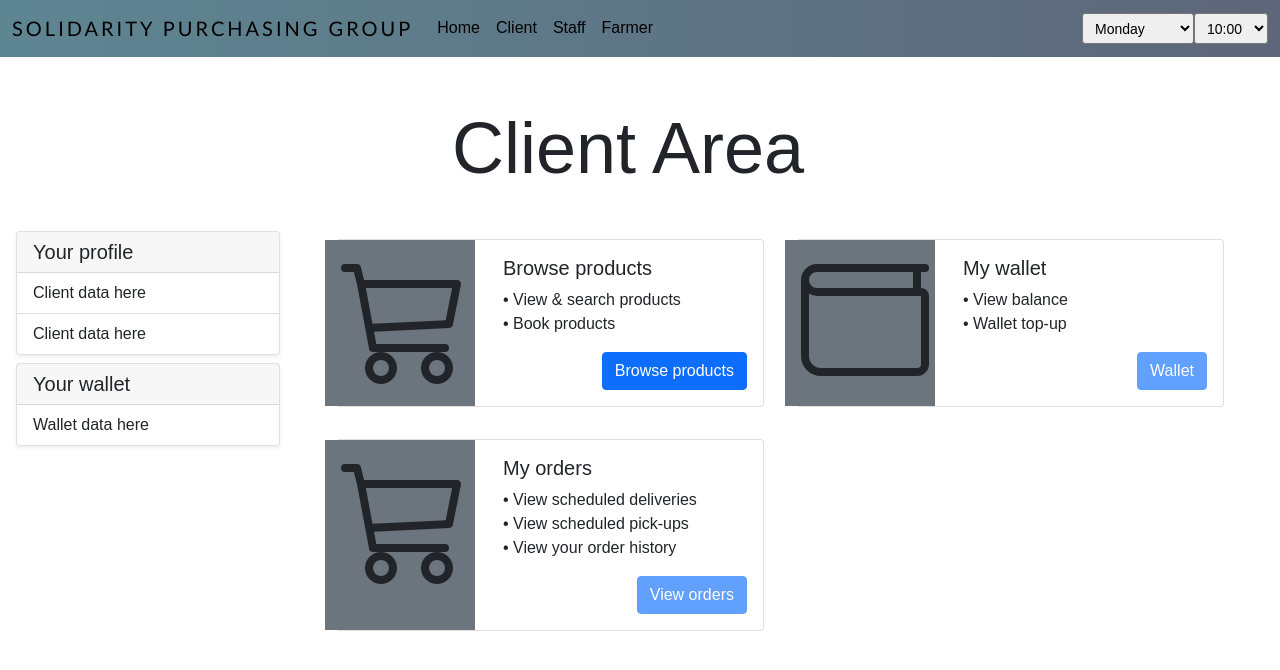
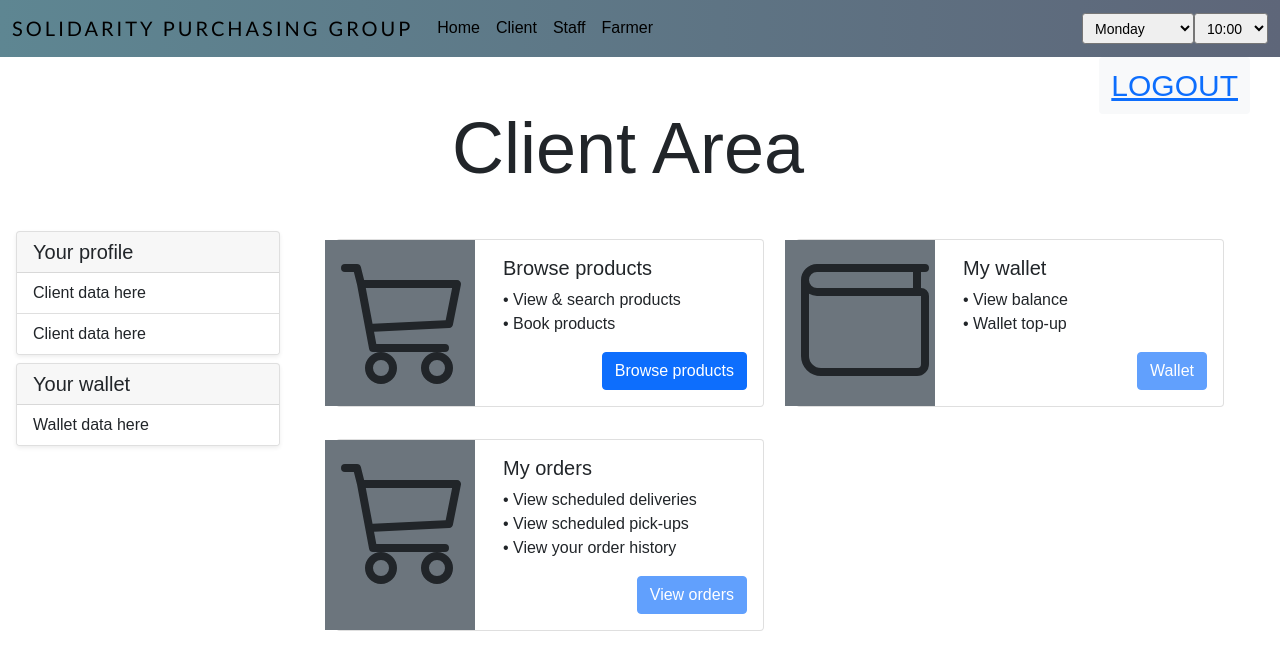
Before and after one commit to HeydarliAtabay/SolidarityPurchasingGroup, a React (Create React App) app in the folder client/: page /client in a window 1280 px wide. Shown: the top 670 px of the page. Built offline with nearby package versions, Linux system fonts and the light colour scheme; no server answers.

Commit message:
Update ClientArea.js

```diff
--- a/client/src/Components/ClientArea.js
+++ b/client/src/Components/ClientArea.js
@@ -6,9 +6,15 @@ function ClientArea(props) {
 
 
 
+
     return (
 
         <div className="row w-100">
+
+
+            <div><Button variant="light"style={{'fontSize': 30,'borderStyle':'hidden','position':'absolute' , 'right':'30px'}}onClick={props.logout}><Link to="/">LOGOUT</Link></Button>
+</div>
+
             <span className="d-block text-center mt-5 mb-2 display-2">
                 Client Area
             </span>
```
